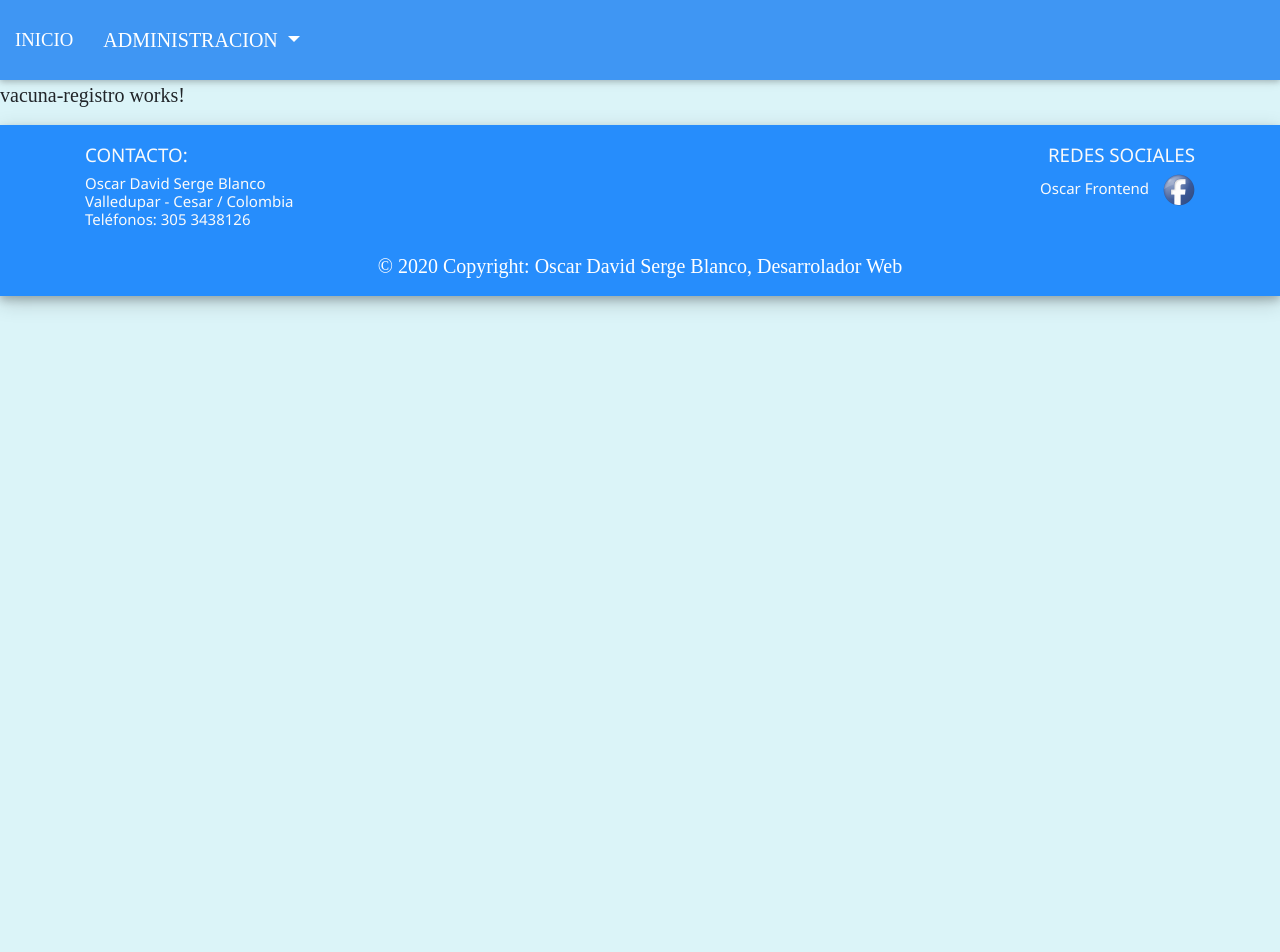
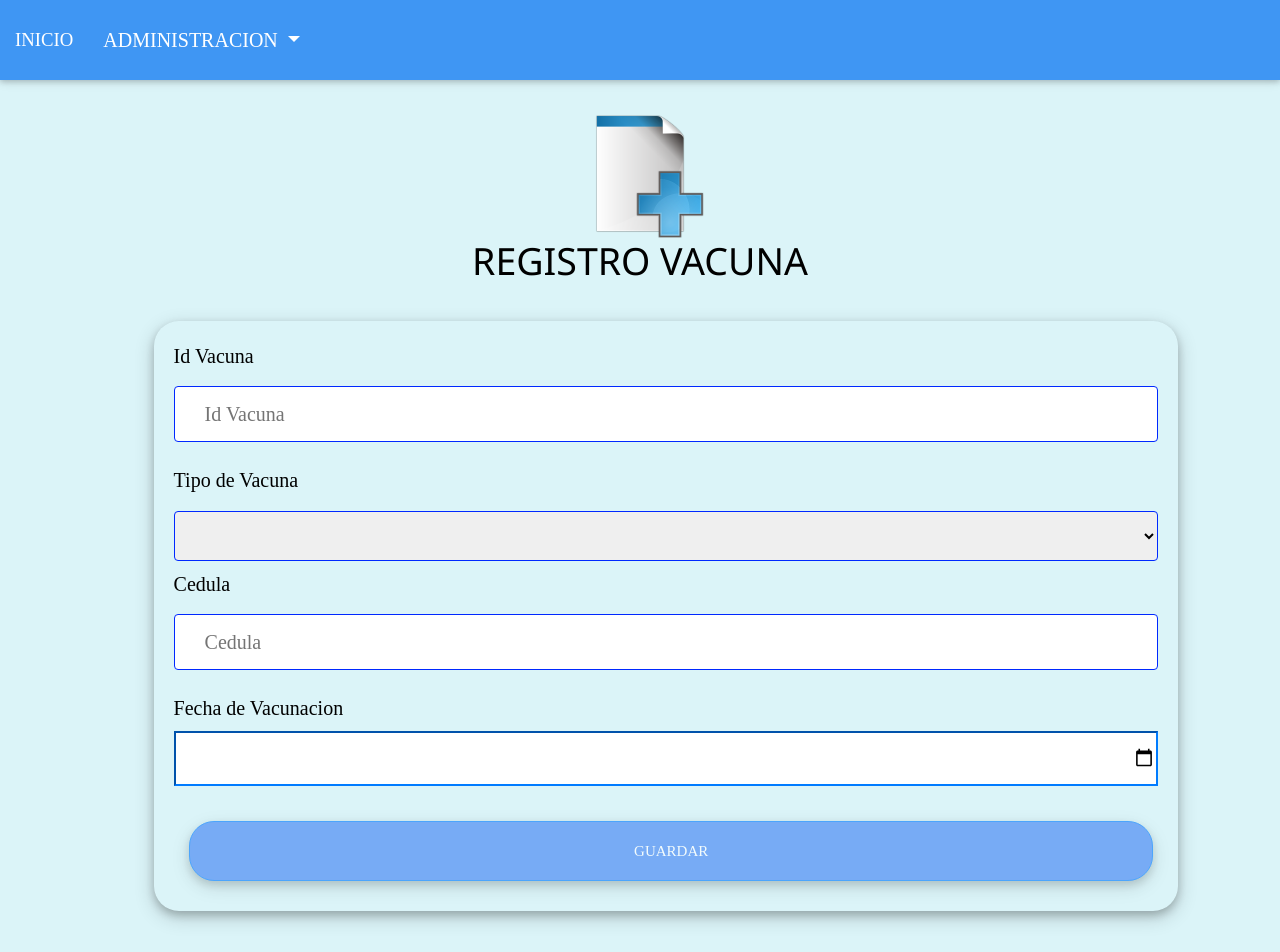
Before and after one commit to osukadesu/PARCIALWEB2, an Angular app in the folder parcial2/ClientApp/: page /vacunaregistro in a window 1280 px wide. Shown: the top 952 px of the page. Before the commit the page ends 800 px from the top, so only its background shows below. Built offline with nearby package versions, Linux system fonts and the light colour scheme; a web font is replaced by a local one.

Commit message:
Registro y consulta de Estudiantes

```diff
--- a/parcial2/ClientApp/src/app/parcial2/models/vacuna.ts
+++ b/parcial2/ClientApp/src/app/parcial2/models/vacuna.ts
@@ -1,5 +1,9 @@
+import { Estudiante } from "./estudiante";
+
 export class Vacuna {
+    estudiante: Estudiante;
     idvacuna: string;
     tipovacuna: string;
     fechavacuna: Date;
+    cedula: string;
 }
--- a/parcial2/ClientApp/src/app/parcial2/vacuna/vacuna-registro/vacuna-registro.component.css
+++ b/parcial2/ClientApp/src/app/parcial2/vacuna/vacuna-registro/vacuna-registro.component.css
@@ -0,0 +1,73 @@
+
+
+  h1 {
+    text-align: center;
+    color: #000000;
+  }
+
+
+  input[type="text"],
+  select,
+  input[type="number"] {
+    width: 100%;
+    padding: 12px 30px;
+    margin: 8px 0;
+    display: inline-block;
+    border: 1px solid #0028ff;
+    border-radius: 4px;
+    box-sizing: border-box;
+  }
+
+  input[type="submit"] {
+    padding: 0.5% 4%;
+    cursor: pointer;
+
+    color: #000000;
+    background-color: #10eaf0;
+    text-align: center;
+    display: inline-block;
+    border: 1px solid #0028ff;
+    width: 98%;
+    position: relative;
+    left: 1%;
+    height: 90%;
+    box-shadow: 0 4px 8px 0 rgba(0, 0, 0, 0.2), 0 6px 20px 0 rgba(0, 0, 0, 0.19);
+  }
+  input[type="submit"]:hover {
+    background-color: #0028ff;
+  }
+
+  #divcontainer {
+    border-radius: 25px;
+    width: 80%;
+    position: relative;
+    left: 12%;
+    padding: 20px;
+    box-shadow: 0 4px 8px 0 rgba(0, 0, 0, 0.2), 0 6px 20px 0 rgba(0, 0, 0, 0.19);
+  }
+
+  #divcontainer2 {
+    border-radius: 25px;
+    width: 98%;
+    height: 60px;
+    position: relative;
+    left: 1%;
+    margin-bottom: 1%;
+    box-shadow: 0 4px 8px 0 rgba(0, 0, 0, 0.2), 0 6px 20px 0 rgba(0, 0, 0, 0.19);
+  }
+
+  #divcontainer3 {
+    border-radius: 25px;
+
+    width: 30%;
+    height: 60px;
+    position: relative;
+    left: 39%;
+    margin-bottom: 1%;
+    box-shadow: 0 4px 8px 0 rgba(0, 0, 0, 0.2), 0 6px 20px 0 rgba(0, 0, 0, 0.19);
+  }
+
+  form {
+    text-align: left;
+    color: #000000;
+  }
--- a/parcial2/ClientApp/src/app/parcial2/vacuna/vacuna-registro/vacuna-registro.component.html
+++ b/parcial2/ClientApp/src/app/parcial2/vacuna/vacuna-registro/vacuna-registro.component.html
@@ -1 +1,62 @@
-<p>vacuna-registro works!</p>
+<title>REGISTRO VACUNA</title>
+<br>
+<div align="center"><img src="assets/registrar.png" alt="Logo">
+    <h1>REGISTRO VACUNA</h1>
+</div><br>
+<div id="divcontainer" class="forms">
+    <form id="FormularioRegistro" [formGroup]="formregistro">
+        <div class="form-group">
+            <label>Id Vacuna</label>
+            <input id= idvacuna name="idvacuna" [ngClass]="{'is-invalid': control.idvacuna.errors && control.idvacuna.touched}"
+                type="text"  formControlName="idvacuna" placeholder="Id Vacuna">
+            <div *ngIf="control.idvacuna.errors" class="invalid-feedback">
+                <div *ngIf="control.idvacuna.errors.required">Se requiere la idvacuna</div>
+            </div>
+        </div>
+
+        <div>
+            <label>Tipo de Vacuna</label>
+            <select id="tipovacuna" name="tipovacuna" [ngClass]="{'is-invalid': control.tipovacuna.errors && control.tipovacuna.touched}"
+                formControlName="tipovacuna">
+                <option value="seleccionar">Seleccionar</option>
+                <option value="Haemophilus influenza tipo B">Haemophilus influenza tipo B</option>
+                <option value="Tdpa">Tdpa</option>
+                <option value="DTPa">Recepcionista</option>
+                <option value="Hepatitis A">Hepatitis A</option>
+                <option value="Hepatitis B"> Hepatitis B </option>
+                <option value="virus del papiloma Humano"> virus del papiloma Humano</option>
+            </select>
+            <div *ngIf="control.tipovacuna.errors" class="invalid-feedback">
+                <div *ngIf="control.tipovacuna.errors.required">Se requiere el tipovacuna</div>
+            </div>
+        </div>
+
+        <div class="form-group">
+            <label>Cedula</label>
+            <input id= cedula name="cedula" [ngClass]="{'is-invalid': control.cedula.errors && control.cedula.touched}"
+                type="text"  formControlName="cedula" placeholder="Cedula">
+            <div *ngIf="control.cedula.errors" class="invalid-feedback">
+                <div *ngIf="control.cedula.errors.required">Se requiere la cedula</div>
+                <div *ngIf="control.cedula.errors.maxlength">Caracteres mayores a 12</div>
+            </div>
+        </div>
+
+        <div>
+            <label>Fecha de Vacunacion</label><br>
+            <input style="width: 100%; height: 55px; border-color: #007bff;" type="date" id="fechavacuna" name="fechavacuna"
+                [ngClass]="{'is-invalid': control.fechavacuna.errors && control.fechavacuna.touched}" formControlName="fechavacuna"
+                placeholder="Fecha de Nacimiento">
+            <div *ngIf="control.fechavacuna.errors" class="invalid-feedback">
+                <div *ngIf="control.fechavacuna.errors.required">Se requiere la fechana vacunacion</div>
+            </div>
+        </div>
+
+        <br>
+        <button id="divcontainer2" class="btn btn-primary" (click)="onSubmit()" [disabled]="formregistro.invalid">
+            <span>
+                <a href="https://localhost:5001/clienteregistro"></a>
+            </span>
+            Guardar</button>
+    </form>
+</div>
+<br><br>
--- a/parcial2/ClientApp/src/app/parcial2/vacuna/vacuna-registro/vacuna-registro.component.ts
+++ b/parcial2/ClientApp/src/app/parcial2/vacuna/vacuna-registro/vacuna-registro.component.ts
@@ -25,12 +25,14 @@ export class VacunaRegistroComponent implements OnInit {
     this.vacuna = new Vacuna();
     this.vacuna.idvacuna = '';
     this.vacuna.tipovacuna = '';
+    this.vacuna.cedula = '';
     this.vacuna.fechavacuna = new Date(Date.now());
 
     this.formregistro = this.formBuilder.group({
       idvacuna: [this.vacuna.idvacuna, [Validators.required, Validators.maxLength(12)]],
       tipovacuna: [this.vacuna.tipovacuna, Validators.required],
       fechavacuna: [this.vacuna.fechavacuna, Validators.required],
+      cedula: [this.vacuna.cedula, Validators.required],
 
     });
   }
```
Also changed, not shown: 2 other files (tests, documents, lock files or other folders).
